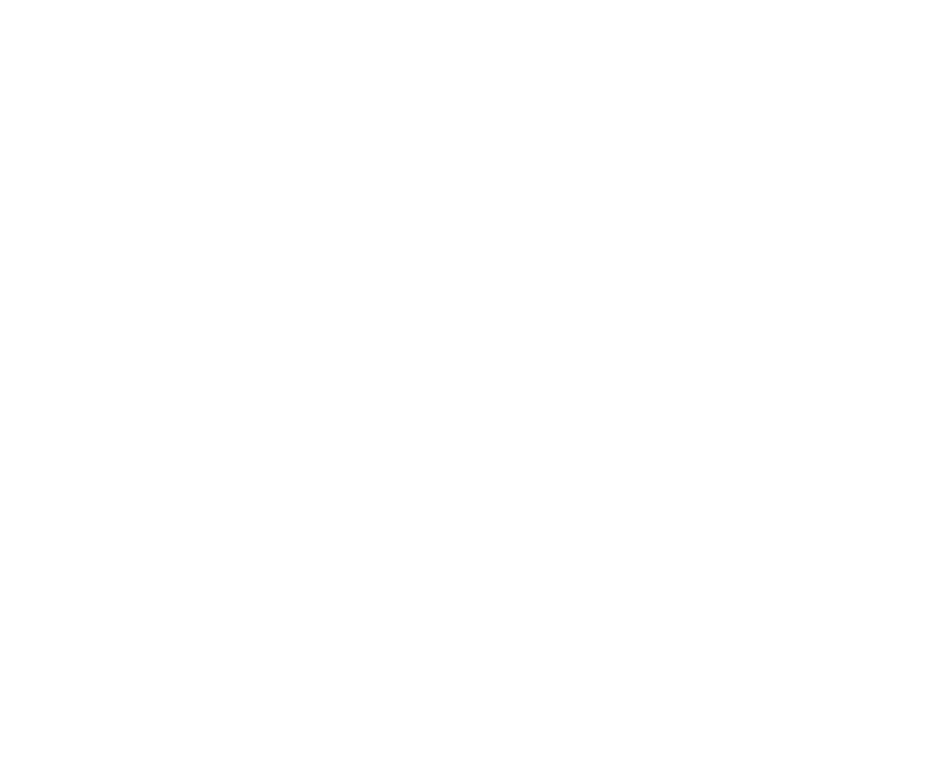
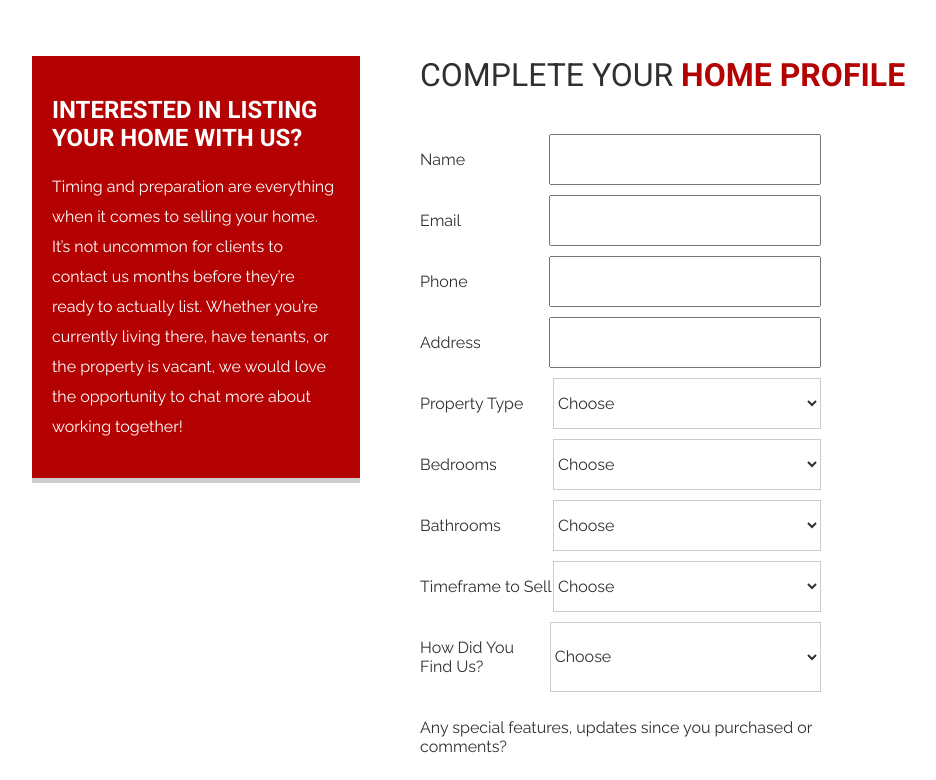
Before and after one commit to sweeneyyy/real-estate-project, a React (Create React App) app in the folder client/: page /sell in a window 1280 px wide. Shown: the part 2620-3400 px from the top of the page, without its empty margins (128-1064 px from the left). Before the commit the page ends 1926 px from the top, so only its background shows below. Built offline with nearby package versions, Linux system fonts and the light colour scheme.

Commit message:
seller form next will make form resuable for all

```diff
--- a/client/src/App.css
+++ b/client/src/App.css
@@ -155,7 +155,7 @@ strong {
   margin: 70px 0;
 }
 
-.buy-CTA {
+.buy-CTA, .sell-CTA {
   width: 30%;
   background: var(--red-color);
   color: #fff;
@@ -164,12 +164,13 @@ strong {
   max-height: max-content;
 }
 
-.buy-CTA h1, .buy-CTA p {
+.buy-CTA h1, .buy-CTA p,
+.sell-CTA h1, .sell-CTA p {
   font-weight: 100;
   line-height: 30px;
 }
 
-.buyer-profile {
+.buyer-profile, .seller-profile {
   font-weight: 100;
   margin-top: 0;
   margin-bottom:40px;
@@ -177,7 +178,7 @@ strong {
 
 /* Form */
 
-.buyer-form {
+.buyer-form, .seller-form {
   margin-left: 60px;
 }
 
--- a/client/src/components/Buy.js
+++ b/client/src/components/Buy.js
@@ -1,7 +1,7 @@
 import React, { Component } from 'react';
 import PropTypes from 'prop-types';
 import BuyerForm from './BuyerForm.js';
-import BuyOrSellSections from './BuyOrSellSections';
+import BuyOrSellSections from './BuyOrSellSections.js';
 import copyData from '../buyOrSell.json';
 
 function BuySectionDivider(props) {
--- a/client/src/components/Sell.js
+++ b/client/src/components/Sell.js
@@ -1,5 +1,6 @@
 import React, { Component } from 'react';
-import BuyOrSellSections from './BuyOrSellSections';
+import BuyOrSellSections from './BuyOrSellSections.js';
+import SellerForm from './SellerForm.js';
 import copyData from '../buyOrSell.json';
 
 function SellIntroduction(props) {
@@ -51,6 +52,10 @@ class Sell extends Component {
             text={sellCopy.sectionSixText}
           />
         </div>
+        <img src="https://picsum.photos/g/1300/300/?random" className="image-buy"/>
+        <div className='buyOrSell-container'>
+          <SellerForm />
+        </div>
       </div>
     );
   }
--- /dev/null
+++ b/client/src/components/SellerForm.js
@@ -0,0 +1,93 @@
+import React, { Component } from 'react';
+
+class SellerForm extends Component {
+  render() {
+    return (
+      <div className='flex-form'>
+        <div className='sell-CTA'>
+          <h2>Interested In Listing Your Home With Us?</h2>
+          <p>Timing and preparation are everything when it comes to selling your home. It’s not uncommon for clients to contact us months before they’re ready to actually list. Whether you’re currently living there, have tenants, or the property is vacant, we would love the opportunity to chat more about working together!</p>
+        </div>
+        <form action="https://formspree.io/sweeneyarnett@gmail.com" method="POST" className='seller-form'>
+          <h1 className='seller-profile'>Complete Your <strong>Home Profile</strong></h1>
+            <label for='name'>
+              <p>Name</p>
+              <input type='text' name='name' required />
+            </label>
+            <label for='email'>
+              <p>Email</p>
+              <input type='email' name='_replyto' />
+            </label>
+            <label for='phone'>
+              <p>Phone</p>
+              <input type='tel' name='phone' />
+            </label>
+            <label for='address'>
+              <p>Address</p>
+              <input type='text' name='address' />
+            </label>
+            <label for='propertyType'>
+              <p>Property Type</p>
+              <select name='propertyType'>
+                <option value='' selected disabled hidden>Choose</option>
+                <option value='Open to Options'>Open to Options</option>
+                <option value='Single Family Home'>Single Family Home</option>
+                <option value='Condo/Co-op'>Condo/ Co-op</option>
+                <option value='Townhouse'>Townhouse</option>
+              </select>
+            </label>
+            <label for='bedrooms'>
+              <p>Bedrooms</p>
+              <select name='bedrooms'>
+                <option value='' selected disabled hidden>Choose</option>
+                <option value='1'>1</option>
+                <option value='2'>2</option>
+                <option value='3'>3</option>
+                <option value='4'>4</option>
+                <option value='5+'>5+</option>
+              </select>
+            </label>
+            <label for='bathrooms'>
+              <p>Bathrooms</p>
+              <select name='bathrooms'>
+                <option value='' selected disabled hidden>Choose</option>
+                <option value='1'>1</option>
+                <option value='1.5'>1.5</option>
+                <option value='2'>2</option>
+                <option value='2.5'>2.5</option>
+                <option value='3+'>3+</option>
+              </select>
+            </label>
+            <label for='timeToSell'>
+              <p>Timeframe to Sell</p>
+              <select name='timeToSell'>
+                <option value='' selected disabled hidden>Choose</option>
+                <option value='Immediately'>Immediately</option>
+                <option value='1 - 3 months'>1 - 3 months</option>
+                <option value='3 - 5 months'>3 - 5 months</option>
+                <option value='6+ months'>6+ months</option>
+              </select>
+            </label>
+            <label for='leadSource'>
+              <p>How Did You Find Us?</p>
+              <select name='leadSource'>
+                <option value='' selected disabled hidden>Choose</option>
+                <option value='Google'>Google</option>
+                <option value='Other Search Engine'>Other Search Engine</option>
+                <option value='Family / Friend Recommendation'>Family / Friend Recommendation</option>
+                <option value='Social Media'>Social Media</option>
+                <option value='Another Website'>Another Website</option>
+              </select>
+            </label>
+            <label for='homeDetails'>
+              <p>Any special features, updates since you purchased or comments?</p>
+            </label>
+              <textarea name='homeDetails' rows='10' cols='60'></textarea>
+          <input type='submit' value='Submit' />
+        </form>
+      </div>
+    );
+  }
+}
+
+export default SellerForm;
```
